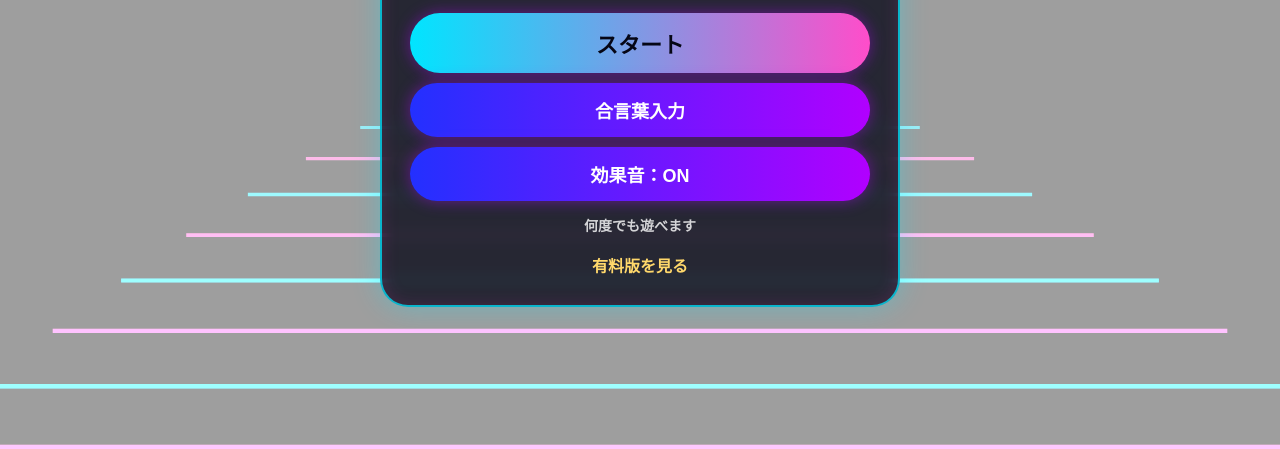
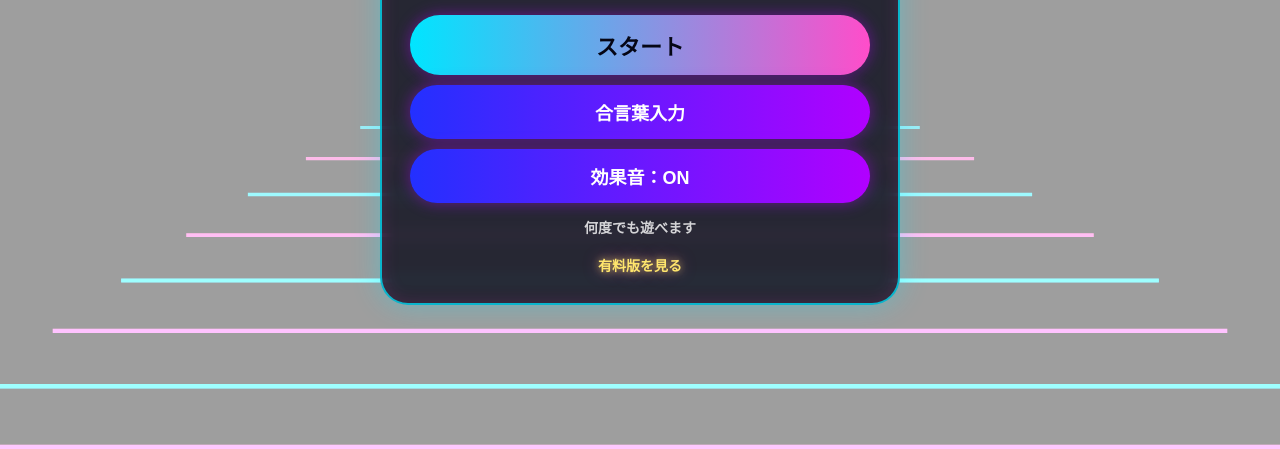
Before and after one commit to tsubuo11035103-a11y/character-tap-tatsujin, a plain HTML site: page index.html in a window 1280 px wide. Shown: the part 351-800 px from the top of the page. Drawn offline with Linux system fonts and the light colour scheme.

Commit message:
Update style.css

```diff
--- a/style.css
+++ b/style.css
@@ -405,14 +405,22 @@ input[type="file"] { display: none; }
   text-shadow: 0 0 8px #ff4dca;
   word-break: break-all;
 }
-.note-link{
-  display:block;
-  margin-top:12px;
-  color:#ffd86b;
-  font-weight:700;
-  text-decoration:none;
+.note-link {
+  display: block;
+  margin-top: 10px;
+  text-align: center;
+
+  color: #ffe66d;
+  font-size: 14px;
+  font-weight: 900;
+
+  text-decoration: none;
+
+  text-shadow:
+    0 0 8px rgba(255, 230, 109, .7),
+    0 0 18px rgba(255, 77, 202, .4);
 }
 
-.note-link:hover{
-  text-decoration:underline;
+.note-link:hover {
+  text-decoration: underline;
 }
```
